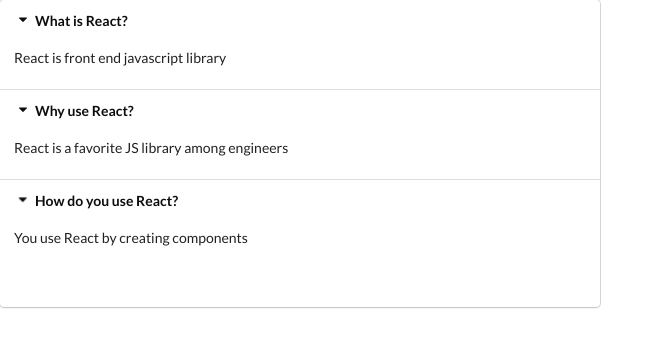
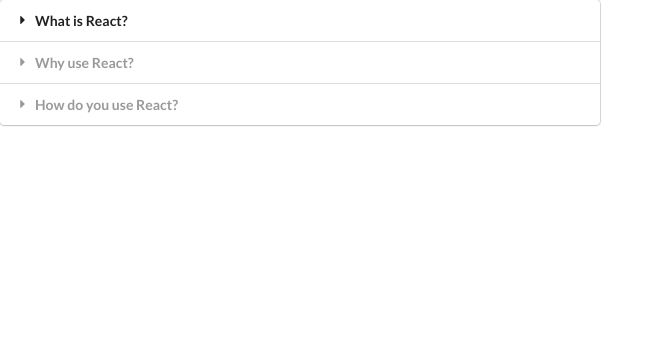
Before and after one commit to dmcheremisin/learn-react, a React (Create React App) app in the folder 12-widgets/: page / in a window 1280 px wide. Shown: the top 346 px of the page, without its empty margins (0-664 px from the left). Built offline with nearby package versions, Linux system fonts and the light colour scheme.

Commit message:
accordion

```diff
--- a/12-widgets/src/components/Accordion.js
+++ b/12-widgets/src/components/Accordion.js
@@ -9,16 +9,18 @@
     }
 
     const renderedItems = items.map((item, index) => {
+        const active = index === activeIndex ? 'active' : ''
+
         return (
             <React.Fragment key={item.title}>
                 <div
-                    className="title active"
+                    className={`title ${active}`}
                     onClick={() => onTitleClick(index)}
                 >
                     <i className="dropdown icon"/>
                     {item.title}
                 </div>
-                <div className="content active">
+                <div className={`content ${active}`}>
                     <p>{item.content}</p>
                 </div>
             </React.Fragment>
@@ -27,7 +29,6 @@
 
     return <div className="ui styled accordion">
         {renderedItems}
-        <h1>{activeIndex}</h1>
     </div>
 };
 
```
